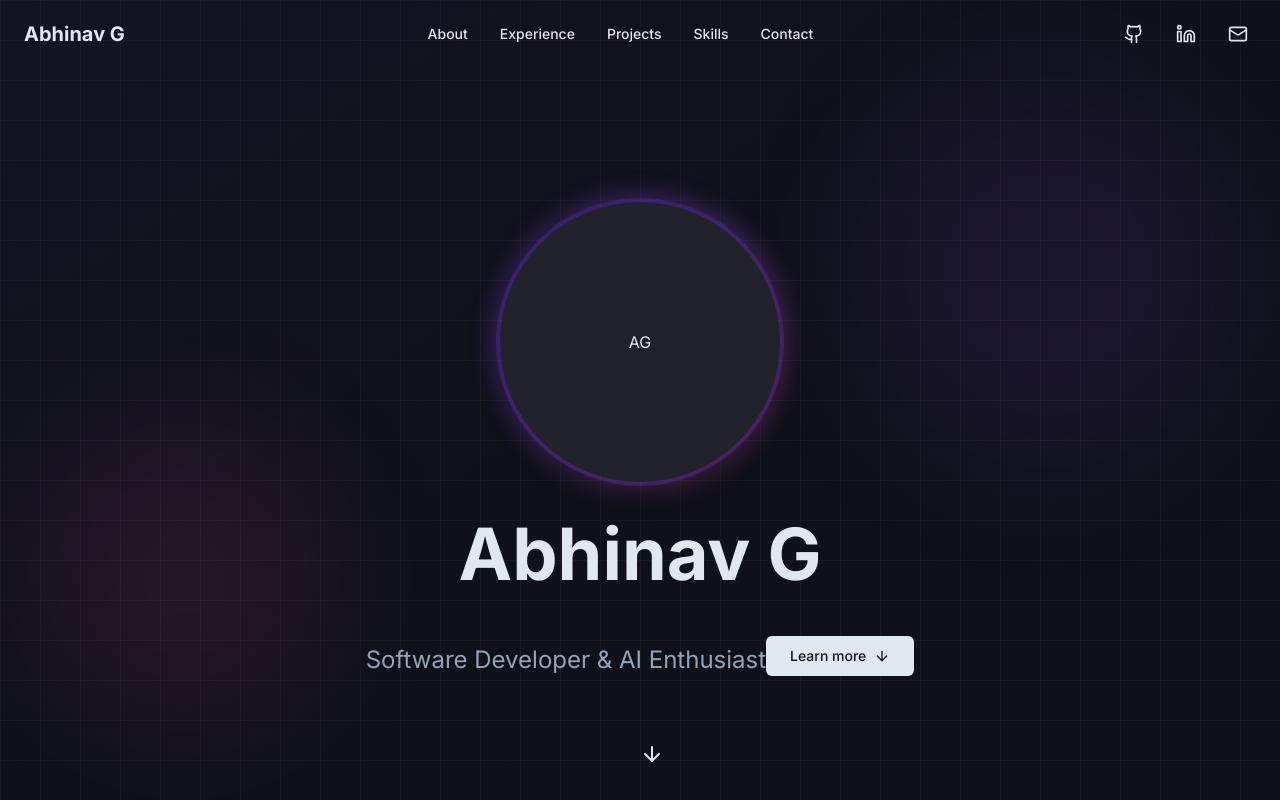
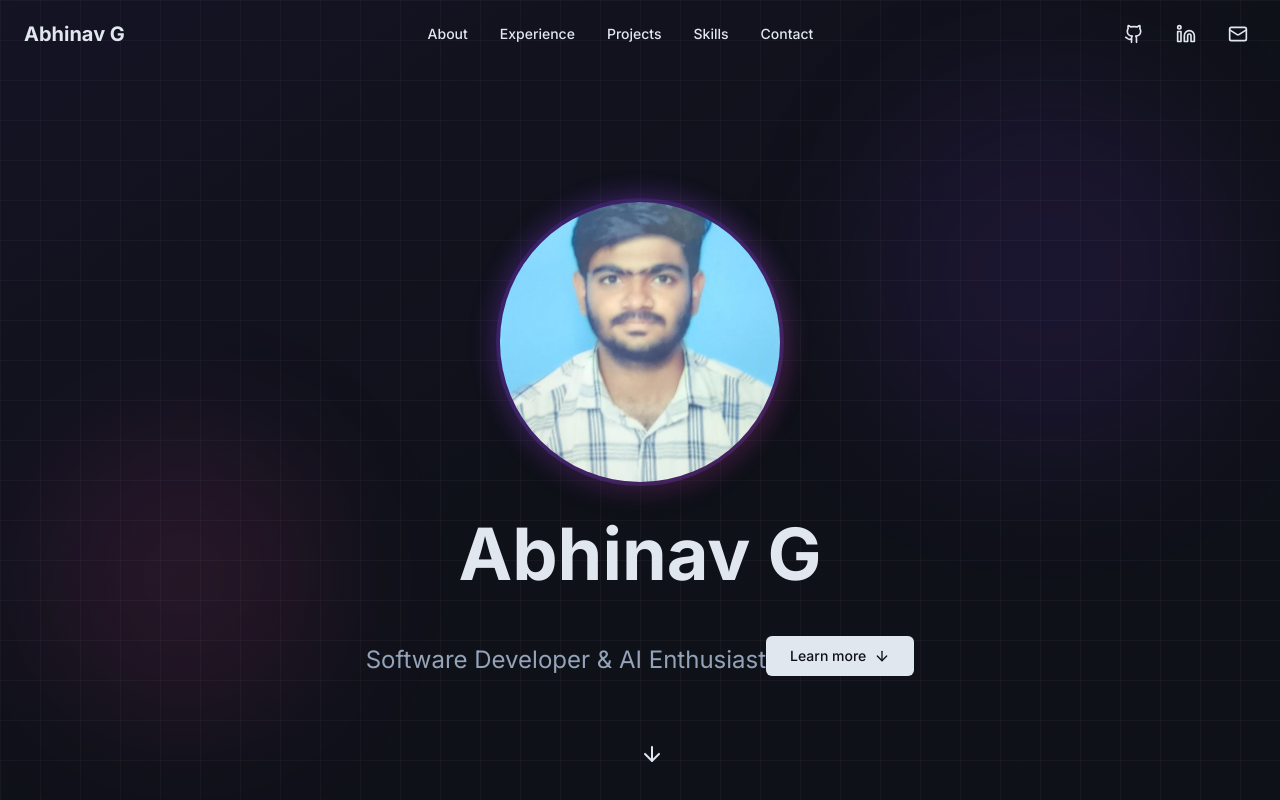
Before and after one commit to AbhinavG2004/portfolio-new, a React (Vite) app: page / in a window 1280 px wide. Shown: the top 800 px of the page. Built offline with nearby package versions, Linux system fonts and the light colour scheme.

Commit message:
Update Hero.tsx

```diff
--- a/src/components/Hero.tsx
+++ b/src/components/Hero.tsx
@@ -1,4 +1,3 @@
-
 import { useEffect, useRef } from "react";
 import { cn } from "@/lib/utils";
 import { ArrowDown } from "lucide-react";
@@ -37,7 +36,7 @@ const Hero = () => {
             <div className="relative">
               <Avatar className="w-60 h-60 md:w-72 md:h-72 rounded-full overflow-hidden border-4 border-accent/20 shadow-xl">
                 <AvatarImage
-                  src=""
+                  src="/IMG-20240831-WA0008.jpg"
                   alt="Abhinav G"
                   className="w-full h-full object-cover"
                 />
```
